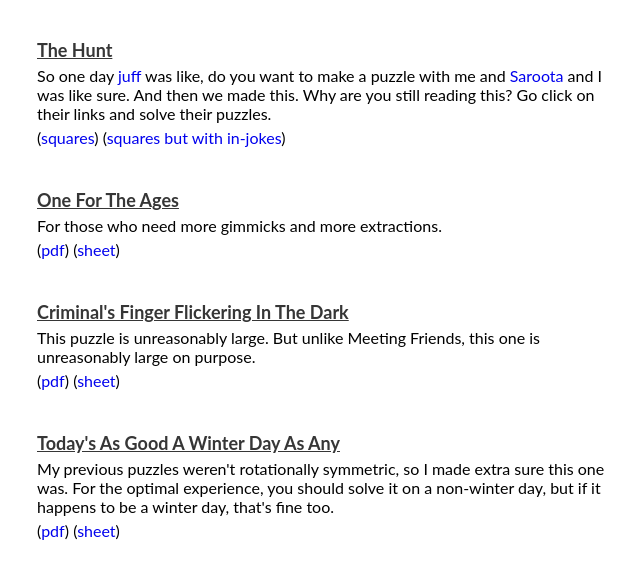
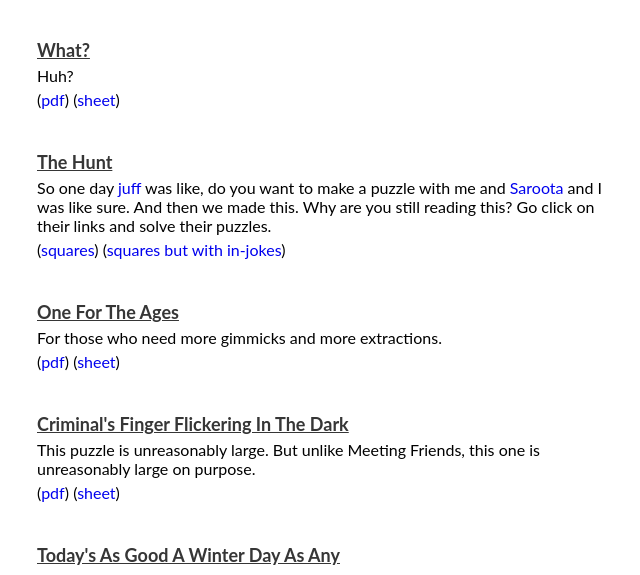
Before and after one commit to skaldskaparmal/skaldskaparmal.github.io, a plain HTML site: page index.html in a window 1280 px wide. Shown: the part 151-726 px from the top of the page, without its empty margins (315-955 px from the left). Drawn offline with Linux system fonts and the light colour scheme.

Commit message:
Add What

```diff
--- a/index.html
+++ b/index.html
@@ -17,6 +17,18 @@ Skald's Puzzles
 <p class="intro">
 Hello. Welcome to Skald's Puzzles. Here they are. The puzzles. That I made. Click on them.
 </p>
+
+<p class="puzzle">
+<div class="puzzle_title">
+<a href="./pdfs/What.pdf">What?</a></div>
+<div class="description">
+Huh?
+</div>
+<div class="links">(<a href="./pdfs/What.pdf">pdf</a>) (<a href="https://docs.google.com/spreadsheets/d/1E070ysh25reLqnCKGbmuciG3WEgEBwPX5pfqbYXCfeE/edit">sheet</a>)</div>
+</div>
+</p>
+
+
 
 <p class="puzzle">
 <div class="puzzle_title">
```
Also changed, not shown: 1 other file.
